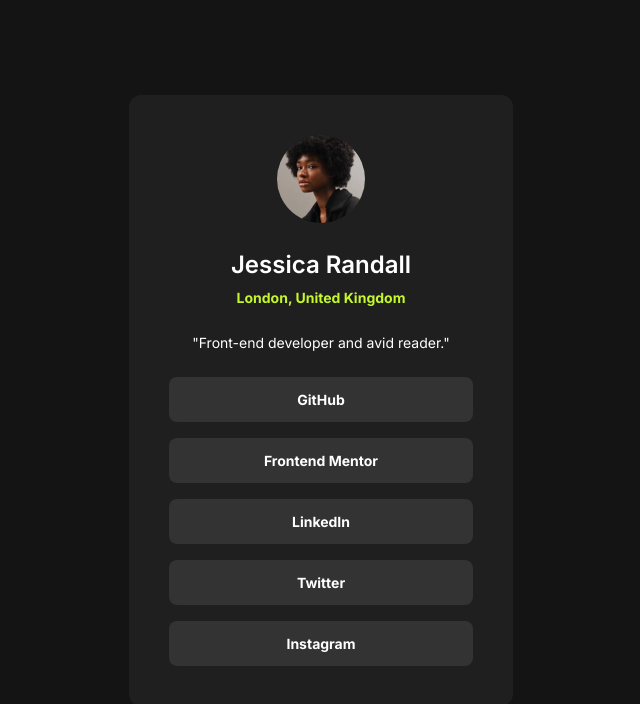
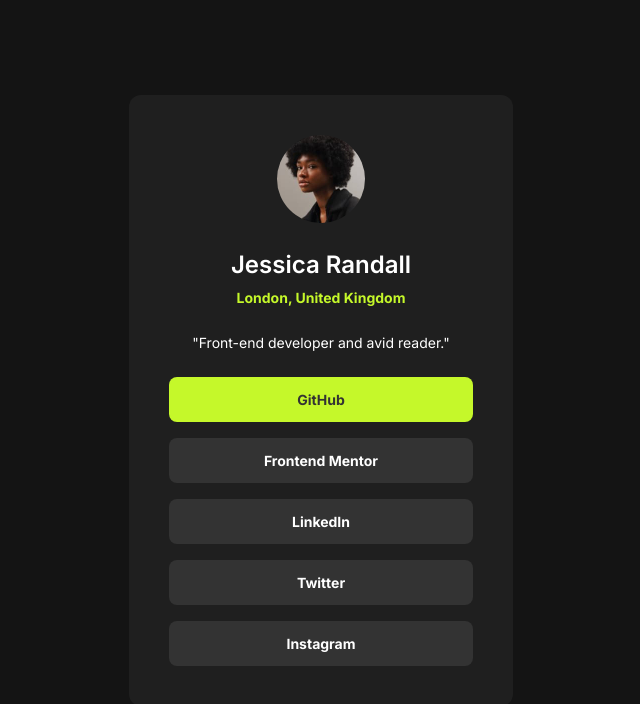
Before and after one commit to Jason-Donmoyer/SOCIAL-LINKS-PROFILE, a plain HTML site: page index.html in a window 1280 px wide. In both pictures the pointer is over the button "GitHub". Shown: the whole page, without its empty margins (319-959 px from the left). Drawn offline with Linux system fonts and the light colour scheme.

Commit message:
hover state added

```diff
--- a/css/styles.css
+++ b/css/styles.css
@@ -155,3 +155,11 @@
   }
 
 }
+
+/* Hover states */
+
+.links-container button:hover {
+  cursor: url(../assets/images/cursor-blk.svg), pointer;
+  background: var(--green);
+  color: var(--grey-700);
+}
```
